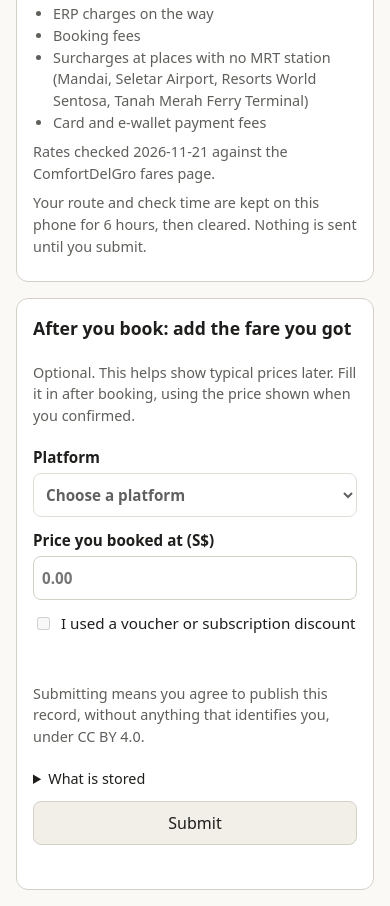
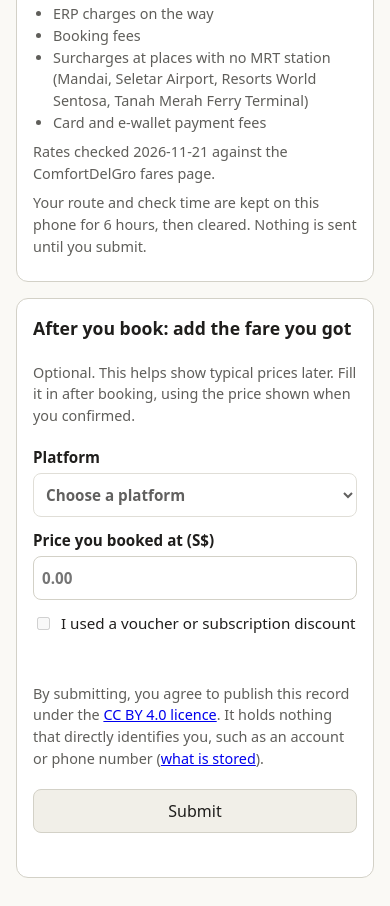
Before and after one commit to Shelikeit69/SG_Taxi_Price_Discovery, a plain HTML site: page web/index.html in a window 390 px wide. Shown: the part 896-1802 px from the top of the page. Drawn offline with Linux system fonts and the light colour scheme; no server answers.

Commit message:
Submit form: consent with licence and privacy links, drop stored lists, 计价器 (#27)
From Toni's review of the submit form:
- Consent sentence no longer claims the record holds nothing that could
  identify anyone; it says there is nothing that directly identifies you,
  such as an account or phone number.
- "CC BY 4.0 licence" links the CC plain-language summary in the page
  language (deed.en / deed.zh-hans), which links the full legal code.
- The folded "what is stored" lists are removed from the form. The
  consent sentence links the README Privacy section instead (README.md /
  README.zh-CN.md), which lists every stored field, including the rate
  version and rainfall the old lists left out, and links db/schema.sql.
- 咪表 becomes 计价器 in the street-hail hint.
- A test fails if a README Privacy heading is renamed, so the links
  cannot break silently.


Claude-Session: https://claude.ai/code/session_01MSYKm3CjRaN8XgAdfokakC

Co-authored-by: Shelikeit69 <Shelikeit69@users.noreply.github.com>
Co-authored-by: Claude Opus 5.5 <noreply@anthropic.com>

```diff
--- a/src/text.js
+++ b/src/text.js
@@ -6,6 +6,13 @@
 const FARES_URL = "https://www.cdgtaxi.com.sg/fares/";
 // National map by SLA; SLA says pages may hyperlink to it at this address.
 const ONEMAP_URL = "https://www.onemap.sg/";
+// CC BY 4.0 plain-language summary (deed) in each page language; each links the full legal code.
+const LICENCE_URL = { en: "https://creativecommons.org/licenses/by/4.0/deed.en", zh: "https://creativecommons.org/licenses/by/4.0/deed.zh-hans" };
+// What is stored and not stored: the Privacy section of each README (lists every column, links db/schema.sql).
+const PRIVACY_URL = {
+  en: "https://github.com/Shelikeit69/SG_Taxi_Price_Discovery/blob/main/README.md#privacy",
+  zh: "https://github.com/Shelikeit69/SG_Taxi_Price_Discovery/blob/main/README.zh-CN.md#-%E9%9A%90%E7%A7%81",
+};
 
 const TEXTS = {
   en: {
@@ -58,10 +65,13 @@ const TEXTS = {
     discount: "I used a voucher or subscription discount",
     rideTimeNote: (date, time) => `Ride time recorded as ${date} ${time}, rounded down to 15 minutes. Change the time above if needed.`,
     noSavedRoute: "No saved check time on this phone, so the time above is used. Please check it.",
-    consent: "Submitting means you agree to publish this record, without anything that identifies you, under CC BY 4.0.",
-    storedTitle: "What is stored",
-    stored: "Start and end station, ride time rounded to 15 minutes, platform, the price, the discount tick, and the reference fare.",
-    notStored: "Not stored: account, phone number, name, device ID, IP address, location, exact time.",
+    consent: {
+      before: "By submitting, you agree to publish this record under the ",
+      licence: "CC BY 4.0 licence",
+      middle: ". It holds nothing that directly identifies you, such as an account or phone number (",
+      privacy: "what is stored",
+      after: ").",
+    },
     submit: "Submit",
     submitting: "Sending…",
     submitted: "Thanks. Your record was saved, and the route on this phone was cleared.",
@@ -119,14 +129,17 @@ const TEXTS = {
     platform: "平台",
     platforms: { grab: "Grab", gojek: "Gojek", tada: "TADA", geolah: "Geolah", ryde: "Ryde", cdg_zig: "CDG Zig", street_hail: "路边拦的德士" },
     bookedFare: "下单价格（新元）",
-    streetHailHint: "路边拦的德士：填咪表上的金额，不含刷卡或电子钱包手续费。",
+    streetHailHint: "路边拦的德士：填计价器上的金额，不含刷卡或电子钱包手续费。",
     discount: "我用了优惠券或订阅折扣",
     rideTimeNote: (date, time) => `乘车时间记为 ${date} ${time}，向下取整到 15 分钟。时间不对的话，在上面改。`,
     noSavedRoute: "这部手机上没有存查价时间，所以用上面的时间，请核对。",
-    consent: "提交即表示你同意以 CC BY 4.0 许可公开这条记录，记录里没有任何能认出你的信息。",
-    storedTitle: "存了什么",
-    stored: "起点站、终点站、取整到 15 分钟的乘车时间、平台、价格、优惠勾选，以及正常参考价。",
-    notStored: "不存：账号、手机号、姓名、设备 ID、IP 地址、定位、精确时间。",
+    consent: {
+      before: "提交即表示你同意以 ",
+      licence: "CC BY 4.0 许可",
+      middle: " 公开这条记录。记录里没有账号、手机号这类能直接认出你的信息（",
+      privacy: "具体存了什么",
+      after: "）。",
+    },
     submit: "提交",
     submitting: "正在提交…",
     submitted: "谢谢，记录已保存，这部手机上的路线也已清除。",
@@ -198,4 +211,4 @@ function setLang(l) {
   return lang;
 }
 
-if (typeof module !== "undefined") module.exports = { TEXTS, FARES_URL, ONEMAP_URL, PLACE, premiumPct, money, formatDistance, surchargeNote, pickLang, setLang, LANG_KEY, get TEXT() { return TEXT; } };
+if (typeof module !== "undefined") module.exports = { TEXTS, FARES_URL, ONEMAP_URL, LICENCE_URL, PRIVACY_URL, PLACE, premiumPct, money, formatDistance, surchargeNote, pickLang, setLang, LANG_KEY, get TEXT() { return TEXT; } };
--- a/web/app.js
+++ b/web/app.js
@@ -15,12 +15,17 @@
 
   // Fills el with parts.before, a link opening url in a new tab, parts.after.
   function linked(el, parts, url) {
+    el.replaceChildren(parts.before, newTabLink(parts.link, url), parts.after);
+  }
+
+  // A link that opens url in a new tab.
+  function newTabLink(text, url) {
     const a = document.createElement("a");
     a.href = url;
     a.target = "_blank";
     a.rel = "noopener";
-    a.textContent = parts.link;
-    el.replaceChildren(parts.before, a, parts.after);
+    a.textContent = text;
+    return a;
   }
 
   function setText() {
@@ -61,10 +66,8 @@
     $("streetHailHint").textContent = TEXT.streetHailHint;
     $("bookedFareLabel").textContent = TEXT.bookedFare;
     $("discountLabel").textContent = TEXT.discount;
-    $("consent").textContent = TEXT.consent;
-    $("storedTitle").textContent = TEXT.storedTitle;
-    $("stored").textContent = TEXT.stored;
-    $("notStored").textContent = TEXT.notStored;
+    const c = TEXT.consent;
+    $("consent").replaceChildren(c.before, newTabLink(c.licence, LICENCE_URL[lang]), c.middle, newTabLink(c.privacy, PRIVACY_URL[lang]), c.after);
     $("submitBtn").textContent = TEXT.submit;
   }
 
--- a/web/index.html
+++ b/web/index.html
@@ -67,7 +67,6 @@
     <label class="check"><input id="discount" type="checkbox"><span id="discountLabel"></span></label>
     <p id="rideTimeNote" class="muted"></p>
     <p id="consent" class="muted"></p>
-    <details><summary id="storedTitle"></summary><p id="stored" class="muted"></p><p id="notStored" class="muted"></p></details>
     <button type="submit" id="submitBtn"></button>
     <p id="submitStatus" role="status" aria-live="polite"></p>
   </form>
```
Also changed, not shown: tests/text.test.js (+24 -0 lines).
